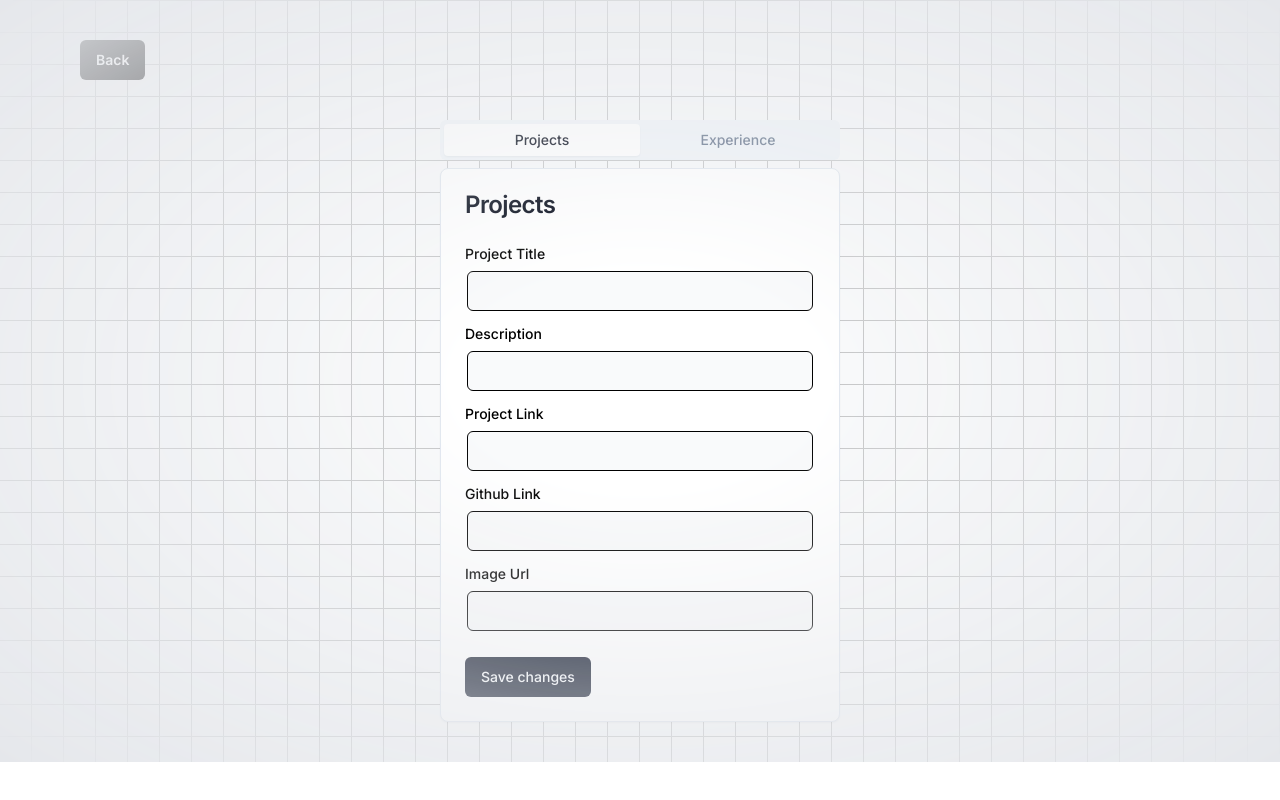
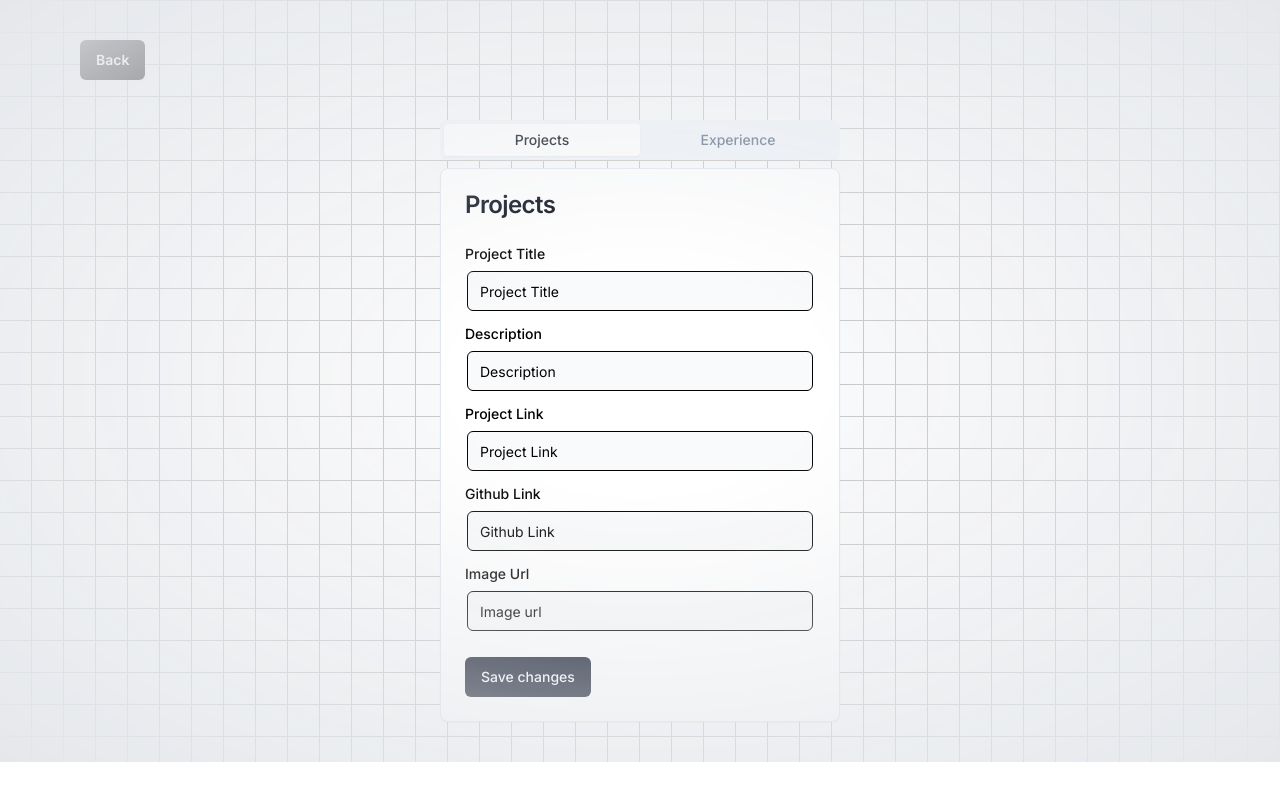
Before and after one commit to gourab8389/my-folio, a Next.js app: page /admin in a window 1280 px wide. Built offline with nearby package versions, Linux system fonts and the light colour scheme.

Commit message:
Data send successfully for project

```diff
--- a/app/components/Projects.tsx
+++ b/app/components/Projects.tsx
@@ -31,6 +31,7 @@
               </CardItem>
               <CardItem translateZ="100" className="w-full mt-3">
                 <Image
+                  key={item.id}
                   src={item.imageUrl}
                   alt={item.title}
                   layout="responsive"
--- a/app/components/admin/ProjectForm.tsx
+++ b/app/components/admin/ProjectForm.tsx
@@ -1,53 +1,52 @@
 "use client"
-import { Input } from '@/components/input'
-import { Label } from '@/components/label'
-import { Button } from '@/components/ui/button'
-import { Card, CardContent, CardFooter, CardHeader, CardTitle } from '@/components/ui/card'
-import { TabsContent } from '@/components/ui/tabs'
-import { useRouter } from 'next/navigation'
+import { Input } from '@/components/input';
+import { Label } from '@/components/label';
+import { Button } from '@/components/ui/button';
+import { Card, CardContent, CardFooter, CardHeader, CardTitle } from '@/components/ui/card';
+import { TabsContent } from '@/components/ui/tabs';
+
+import { useRouter } from 'next/navigation';
 import { useState } from 'react';
-
+import { toast } from 'sonner';
 
 function ProjectForm() {
-  const [title, setTitle] = useState(" ");
-  const [description, setDescription] = useState(" ");
-  const [link, setLink] = useState(" ");
-  const [gitLink, setGitlink] = useState(" ");
-  const [imageUrl, setImageUrl] = useState(" ");
+    const [title, setTitle] = useState("");
+    const [description, setDescription] = useState("");
+    const [link, setLink] = useState("");
+    const [gitLink, setGitlink] = useState("");
+    const [imageUrl, setImageUrl] = useState("");
 
-  const router = useRouter()
+    const router = useRouter();
 
-
-
-
-    const handleSubmit = async (e: React.FormEvent<HTMLFormElement>)=>{
+    const handleSubmit = async (e: React.FormEvent<HTMLFormElement>) => {
         e.preventDefault();
 
-      if(!title || !description || !link || !gitLink || !imageUrl){
-        alert("Some thing you missed to fill.");
+        if (!title || !description || !link || !gitLink || !imageUrl) {
+            toast.error("Some fields are missing.");
             return;
         }
 
         try {
-        const post = await fetch("/api/projects",{
+            const response = await fetch("/api/projects", {
                 method: "POST",
                 headers: {
-            "Content-type": "application/json"
+                    "Content-Type": "application/json"
                 },
-          body: JSON.stringify({title, description, link, gitLink, imageUrl})
+                body: JSON.stringify({ title, description, link, gitLink, imageUrl })
             });
 
-        if(post.ok){
+            if (response.ok) {
+                toast.success("Project Created");
                 router.refresh();
-        }else{
-          throw new Error("Failed to create the project");
+            } else {
+                const errorData = await response.json();
+                throw new Error(errorData.message || "Failed to create the project");
             }
         } catch (error) {
-        console.log(error);
+            console.error("Error:", error);
+            toast.error( "Failed to create project");
         }
-
-    }
-
+    };
 
     return (
         <form onSubmit={handleSubmit}>
@@ -59,23 +58,53 @@
                     <CardContent className="space-y-2">
                         <div className="space-y-1">
                             <Label htmlFor="title">Project Title</Label>
-              <Input onChange={(e) =>setTitle(e.target.value)} value = {title} placeholder='Project Title' type='text' />
+                            <Input
+                                id="title"
+                                onChange={(e) => setTitle(e.target.value)}
+                                value={title}
+                                placeholder='Project Title'
+                                type='text'
+                            />
                         </div>
                         <div className="space-y-1">
                             <Label htmlFor="description">Description</Label>
-              <Input onChange={(e) =>setDescription(e.target.value)} value = {description} placeholder='Description' type='text' />
+                            <Input
+                                id="description"
+                                onChange={(e) => setDescription(e.target.value)}
+                                value={description}
+                                placeholder='Description'
+                                type='text'
+                            />
                         </div>
                         <div className="space-y-1">
                             <Label htmlFor="link">Project Link</Label>
-              <Input onChange={(e) =>setLink(e.target.value)} value = {link} placeholder='Project Link' type='text' />
+                            <Input
+                                id="link"
+                                onChange={(e) => setLink(e.target.value)}
+                                value={link}
+                                placeholder='Project Link'
+                                type='text'
+                            />
                         </div>
                         <div className="space-y-1">
                             <Label htmlFor="githublink">Github Link</Label>
-              <Input onChange={(e) =>setGitlink(e.target.value)} value = {gitLink} placeholder='Github Link' type='text' />
+                            <Input
+                                id="githublink"
+                                onChange={(e) => setGitlink(e.target.value)}
+                                value={gitLink}
+                                placeholder='Github Link'
+                                type='text'
+                            />
                         </div>
                         <div className="space-y-1">
                             <Label htmlFor="imageUrl">Image Url</Label>
-              <Input onChange={(e) =>setImageUrl(e.target.value)} value = {imageUrl} placeholder='Image url' type='text'/>
+                            <Input
+                                id="imageUrl"
+                                onChange={(e) => setImageUrl(e.target.value)}
+                                value={imageUrl}
+                                placeholder='Image url'
+                                type='text'
+                            />
                         </div>
                     </CardContent>
                     <CardFooter>
@@ -84,7 +113,7 @@
                 </Card>
             </TabsContent>
         </form>
-  )
+    );
 }
 
-export default ProjectForm
+export default ProjectForm;
--- a/app/layout.tsx
+++ b/app/layout.tsx
@@ -2,7 +2,8 @@
 import { Inter } from "next/font/google";
 import "./globals.css";
 import { ThemeProvider } from "./providers";
-import { Toaster } from "@/components/ui/toaster";
+import { Toaster } from "@/components/ui/sonner";
+
 
 const inter = Inter({ subsets: ["latin"] });
 
--- /dev/null
+++ b/components/ui/sonner.tsx
@@ -0,0 +1,31 @@
+"use client"
+
+import { useTheme } from "next-themes"
+import { Toaster as Sonner } from "sonner"
+
+type ToasterProps = React.ComponentProps<typeof Sonner>
+
+const Toaster = ({ ...props }: ToasterProps) => {
+  const { theme = "system" } = useTheme()
+
+  return (
+    <Sonner
+      theme={theme as ToasterProps["theme"]}
+      className="toaster group"
+      toastOptions={{
+        classNames: {
+          toast:
+            "group toast group-[.toaster]:bg-background group-[.toaster]:text-foreground group-[.toaster]:border-border group-[.toaster]:shadow-lg",
+          description: "group-[.toast]:text-muted-foreground",
+          actionButton:
+            "group-[.toast]:bg-primary group-[.toast]:text-primary-foreground",
+          cancelButton:
+            "group-[.toast]:bg-muted group-[.toast]:text-muted-foreground",
+        },
+      }}
+      {...props}
+    />
+  )
+}
+
+export { Toaster }
--- a/package.json
+++ b/package.json
@@ -29,6 +29,7 @@
     "react": "^18",
     "react-dom": "^18",
     "react-icons": "^5.2.1",
+    "sonner": "^1.5.0",
     "tailwind-merge": "^2.4.0",
     "tailwindcss-animate": "^1.0.7"
   },
```
Also changed, not shown: 1 other file (tests, documents, lock files or other folders). Lines whose indentation alone changed are shown as unchanged.
